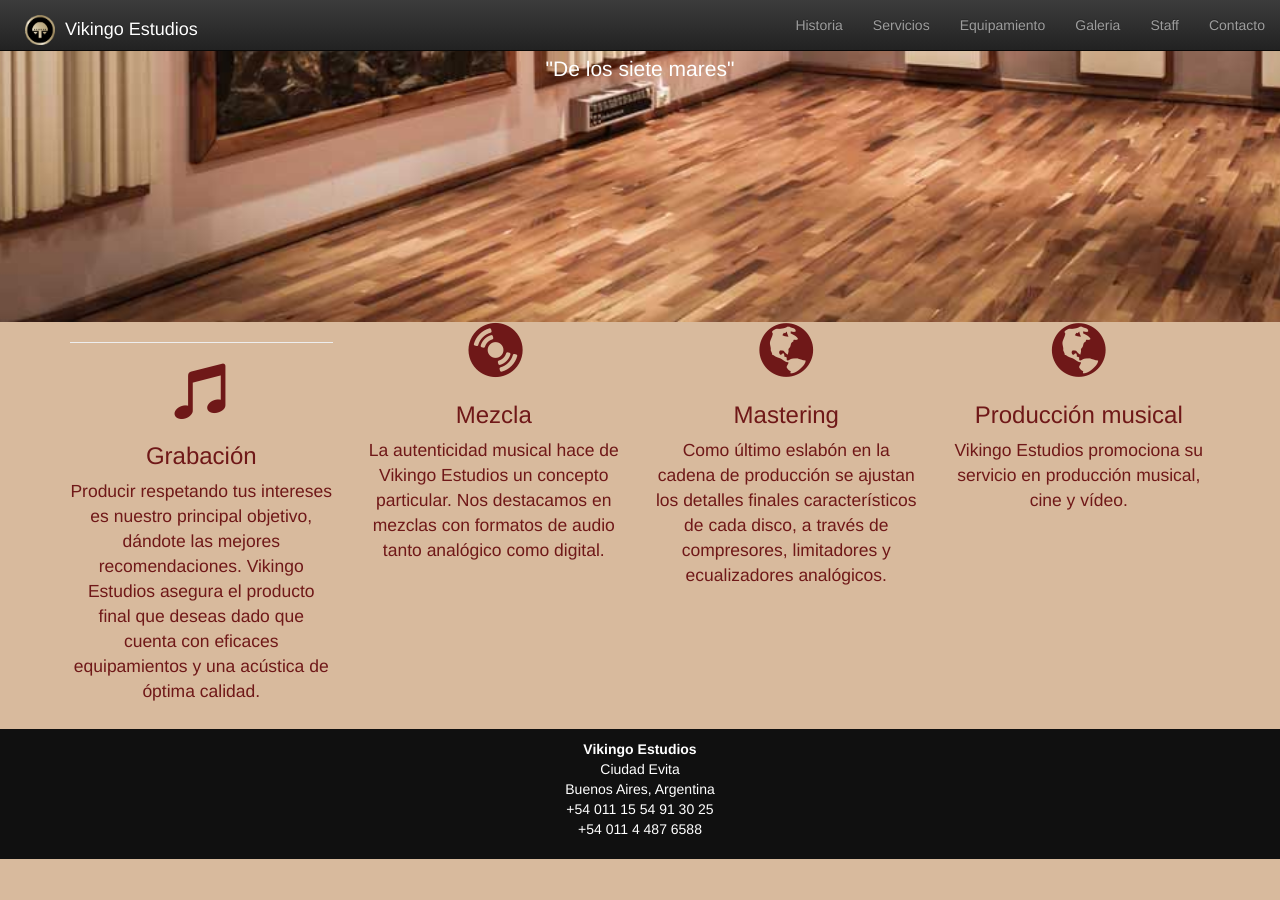
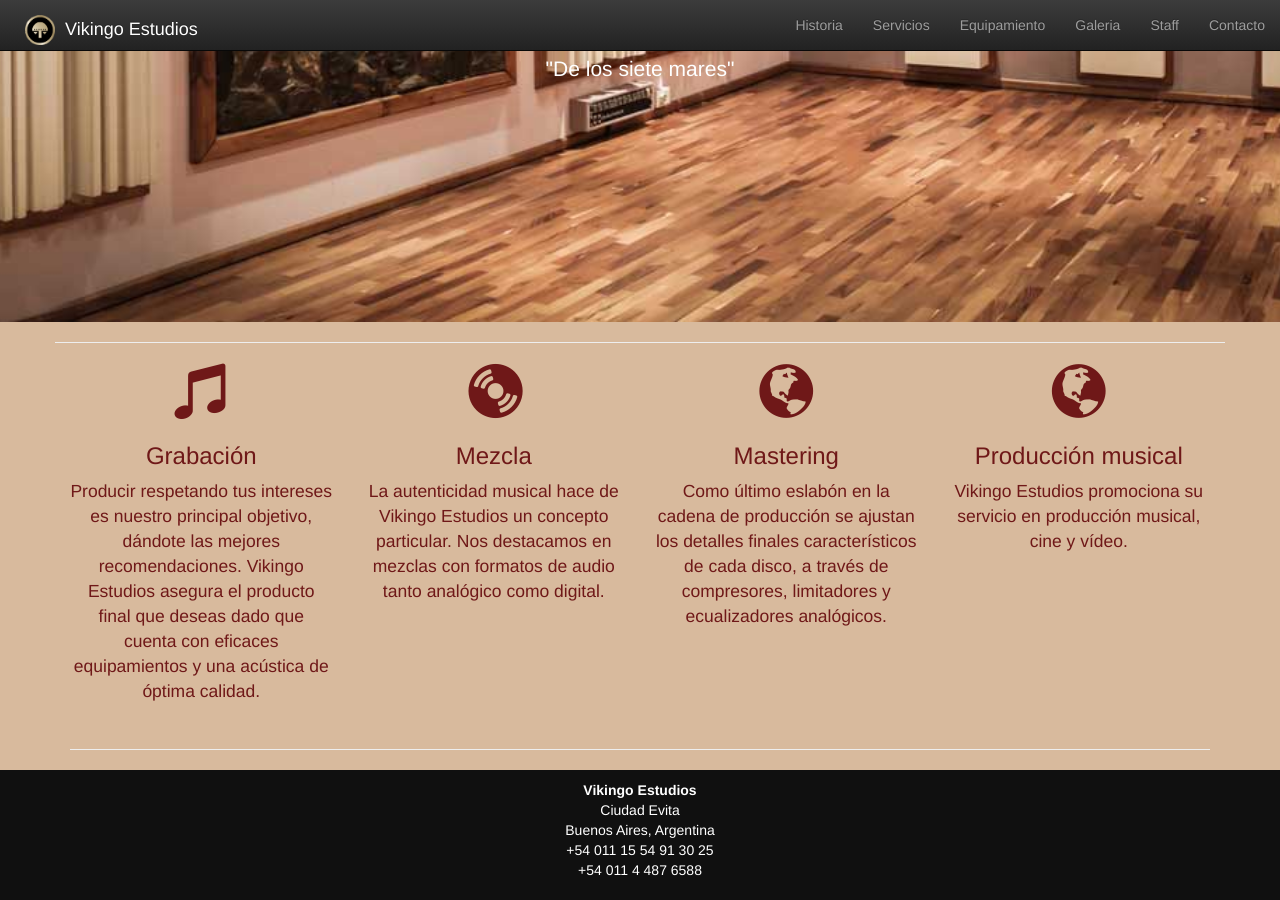
Before and after one commit to ryan258/vikingo, a Jekyll site: the page built from index.html, in a window 1280 px wide and 900 px high, scrolled down 628 px. Built offline with Jekyll 4.4.1, drawn with Linux system fonts in a browser that asks for light colours; nearby versions of some CDN libraries; before the commit the page ends 1487 px from its top, so only the background shows below that.

Commit message:
move <hr>s out one div

```diff
--- a/index.html
+++ b/index.html
@@ -19,9 +19,11 @@ title: Vikingo Estudio | De Los Siete Mares
 
 <section>
 	<div class="container" id="servicios">
+
 		<div class="row text-center">
+			<hr>
 			<div class="col-md-3">
-				<hr>
+
 				<div><span class="glyphicon glyphicon-music"></span></div>
 				<h3>Grabación</h3>
 				<p>Producir respetando tus intereses es nuestro principal objetivo, dándote las mejores recomendaciones. Vikingo Estudios asegura el producto final que deseas dado que cuenta con eficaces equipamientos y una acústica de óptima calidad.</p>
@@ -41,8 +43,9 @@ title: Vikingo Estudio | De Los Siete Mares
 				<h3>Producción musical</h3>
 				<p>Vikingo Estudios promociona su servicio en producción musical,  cine y  vídeo.</p>
 			</div>
-			<hr>
+
 		</div>
+		<hr>
 	</div>
 </section>
 
```
